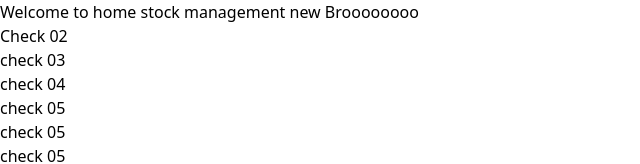
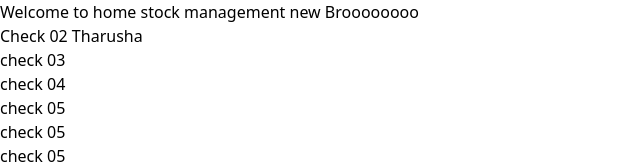
Before and after one commit to TharushaPramod/HomeStock_new, a React (Vite) app in the folder homestock-app/: page / in a window 1280 px wide. Shown: the top 164 px of the page, without its empty margins (0-640 px from the left). Built offline with nearby package versions, Linux system fonts and the light colour scheme.

Commit message:
change name

```diff
--- a/homestock-app/src/App.jsx
+++ b/homestock-app/src/App.jsx
@@ -8,7 +8,7 @@ function App() {
   return (
     <>
     <h1 className='text-3xl text-center '>Welcome to home stock management new Broooooooo </h1>
-    <h2>Check 02</h2>
+    <h2>Check 02 Tharusha</h2>
     <h3>check 03</h3>
     <h4>check 04</h4>
     <h5>check 05</h5>
```
Also changed, not shown: 1 other file (tests, documents, lock files or other folders).
